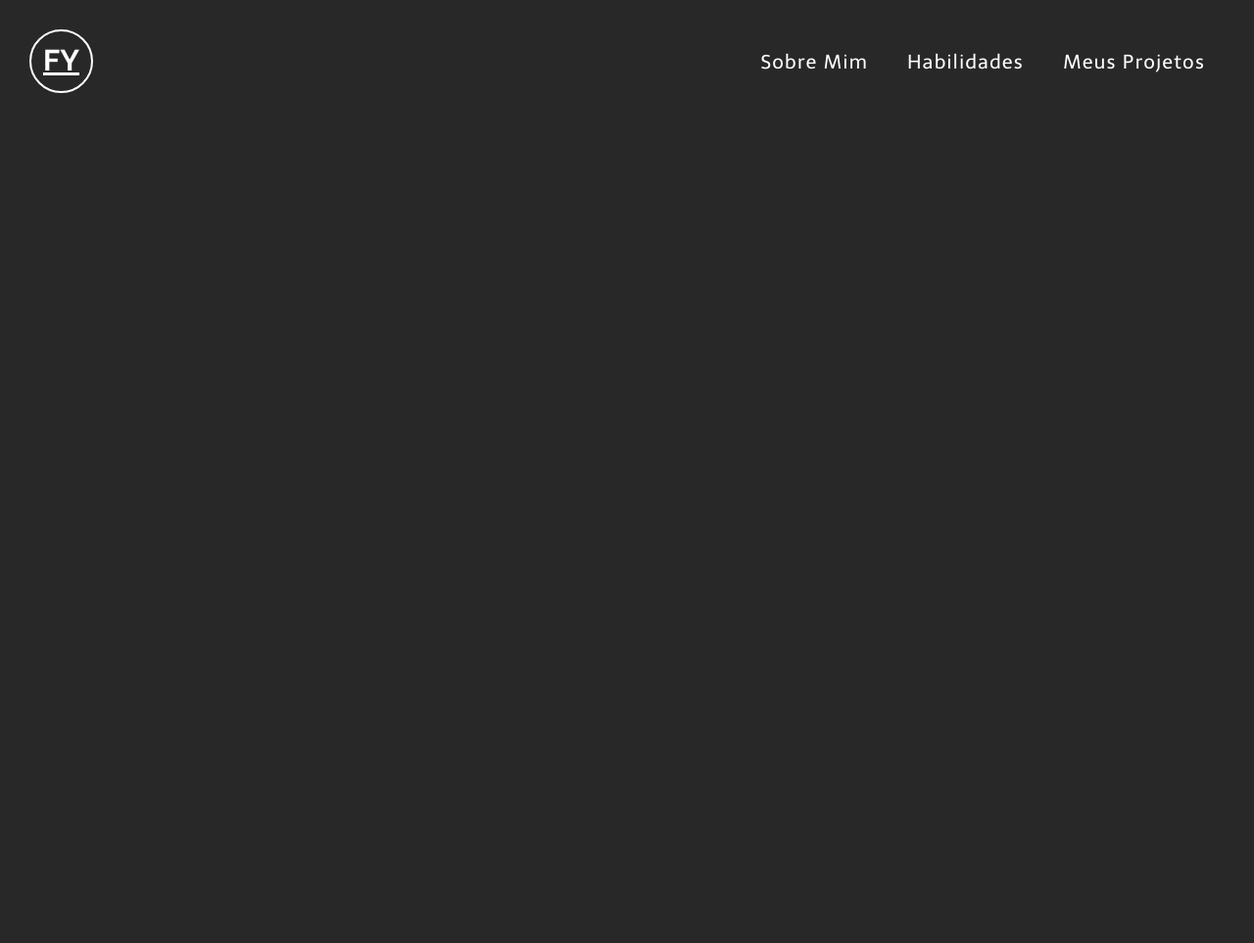
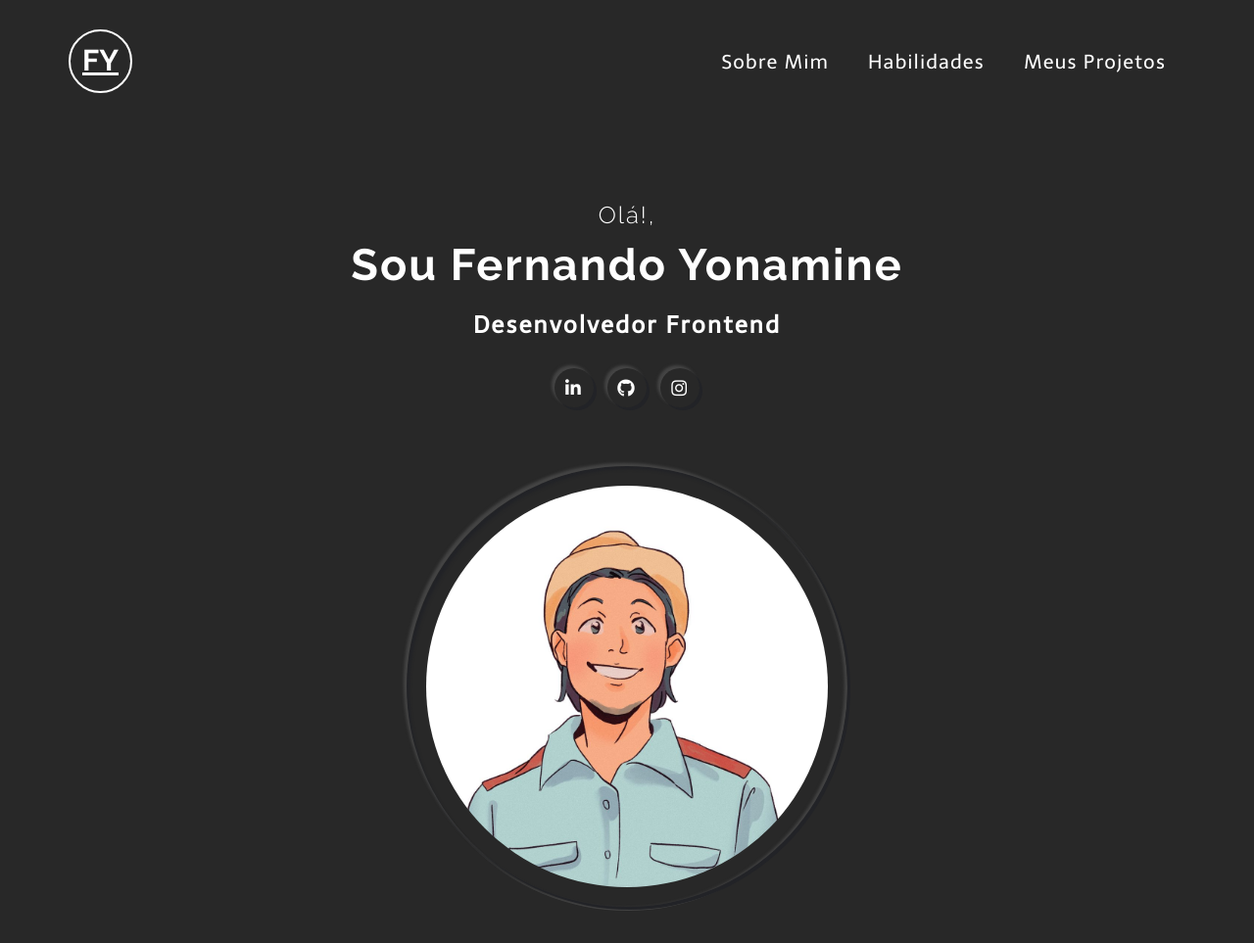
Before and after one commit to Y0namine/aula-portifolio, a plain HTML site: page index.html in a window 1280 px wide. Shown: the whole page at 98% size. Before the commit the page ends 800 px from the top, so only its background shows below. Drawn offline with nearby package versions, Linux system fonts and the light colour scheme.

Commit message:
adicionado a secao home

```diff
--- a/index.html
+++ b/index.html
@@ -1,5 +1,6 @@
 <!DOCTYPE html>
 <html lang="en">
+
 <head>
     <meta charset="UTF-8">
     <meta name="viewport" content="width=device-width, initial-scale=1.0">
@@ -12,11 +13,13 @@
 
     <link rel="stylesheet" href="src/css/globals.css">
     <link rel="stylesheet" href="src/css/header.css">
+    <link rel="stylesheet" href="src/css/home.css">
 
 
     <link rel="stylesheet" type='text/css' href="https://cdn.jsdelivr.net/gh/devicons/devicon@latest/devicon.min.css" />
 
 </head>
+
 <body>
     <header class="header">
         <div class="container">
@@ -26,7 +29,7 @@
                 </a>
 
                 <nav>
-                    <input id="menu-hamburguer" type="checkbox"/>
+                    <input id="menu-hamburguer" type="checkbox" />
 
                     <label for="menu-hamburguer">
                         <div class="menu">
@@ -46,7 +49,32 @@
     </header>
 
     <section class="home">
+        <div class="container">
+            <div class="row full-screem alinhar-itens-no-centro">
+                <div class="text-home">
+                    <p>Olá!,</p>
+                    <h1>Sou Fernando Yonamine</h1>
+                    <h2>Desenvolvedor Frontend</h2>
 
+                    <div class="div redes-sociais">
+                        <a href="#" class="outer-shadow">
+                            <i class="fab fa-linkedin-in"></i>
+                        </a>
+                        <a href="#" class="outer-shadow">
+                            <i class="fab fa-github"></i>
+                        </a>
+                        <a href="#" class="outer-shadow">
+                            <i class="fab fa-instagram"></i>
+                        </a>
+                    </div>
+                </div>
+                <div class="img-home">
+                    <div class="img-box inner-shadow">
+                        <img class="outer-shadow" src="src/img/teste.jpg" alt="foto do perfil">
+                    </div>
+                </div>
+            </div>
+        </div>
     </section>
 
     <section class="about-me">
@@ -65,4 +93,5 @@
 
     </footer>
 </body>
+
 </html>
--- a/src/css/globals.css
+++ b/src/css/globals.css
@@ -5,6 +5,7 @@ html {
     color: var(--cor-branco);
     font-size: 62.5%;
     font-weight: 300;
+    scroll-behavior: smooth;
 }
 
 body {
@@ -13,8 +14,14 @@ body {
     font-size: var(--font-normal);
 }
 
+.container {
+    max-width: 1140px;
+    margin: auto;
+}
+
 .row {
     display: flex;
+    flex-wrap: wrap;
 }
 
 .justify-content-between {
@@ -24,3 +31,30 @@ body {
 .alinhar-itens-no-centro {
     align-items: center;
 }
+
+.redes-sociais a {
+    display: inline-block;
+    width: 40px;
+    height: 40px;
+    font-size: 1.8rem;
+    text-align: center;
+    margin: 0 4px;
+    border-radius: 50%;
+    transition: all 0.3s ease;
+}
+
+.redes-sociais a:hover {
+    color: var(--cor-primaria);
+}
+
+.redes-sociais a i {
+    line-height: 40px;
+}
+
+.outer-shadow {
+    box-shadow: 3px 3px #222327, -3px -3px 3px #454545;
+}
+
+.inner-shadow {
+    box-shadow:  inset 3px 3px 3px #222327, inset -3px -3px 3px #454545;
+}
--- /dev/null
+++ b/src/css/home.css
@@ -0,0 +1,56 @@
+.home .full-screem {
+    min-height: 86vh;
+    padding: 50px 0;
+}
+
+.home .text-home {
+    letter-spacing: 2px;
+}
+
+.home .text-home,
+.home .img-home {
+    flex: 0 0 50%;
+    max-width: 50%;
+    padding: 0 15px;
+}
+
+.home .img-home .img-box {
+    max-width: 450px;
+    margin: auto;
+    border-radius: 50%;
+}
+
+.home .img-home .img-box img {
+    width: 100%;
+    border-radius: 50%;
+    border: 20px solid transparent;
+}
+
+.home .text-home p {
+    font-family: var(--font-secundaria);
+    font-size: var(--font-grande);
+    margin-bottom: 10px;
+}
+
+.home .text-home h1 {
+    font-family: var(--font-secundaria);
+    font-size: var(--font-gigante);
+    font-weight: 700;
+    margin-bottom: 20px;
+}
+
+.home .text-home h2 {
+    font-family: var(--font-grande);
+    letter-spacing: 2px;
+    margin-bottom: 30px;
+}
+
+@media(max-width: 1280px) {
+    .home .text-home,
+    .home .img-home {
+        flex: 0 0 100%;
+        max-width: 100%;
+        text-align: center;
+        padding: var(--mobile-padding);
+    }
+}
```
Also changed, not shown: src/img/teste.jpg (added).
